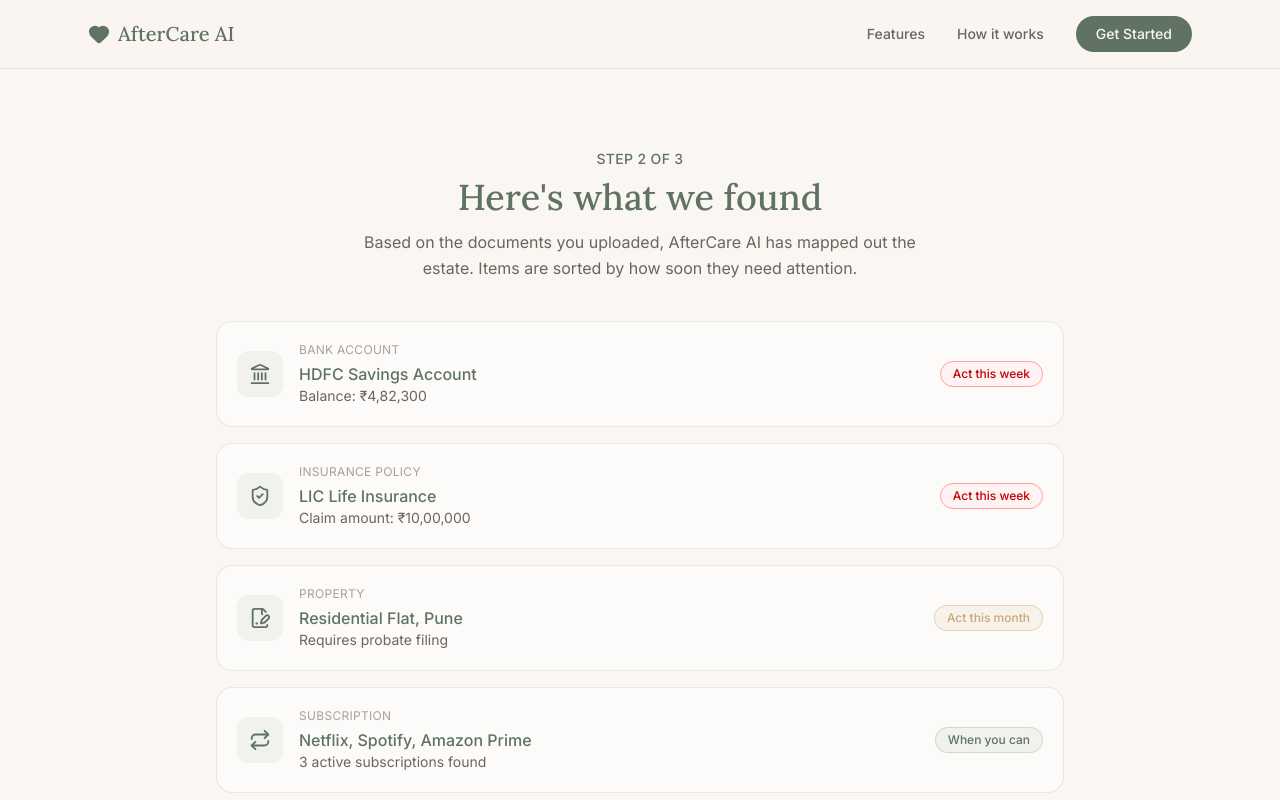
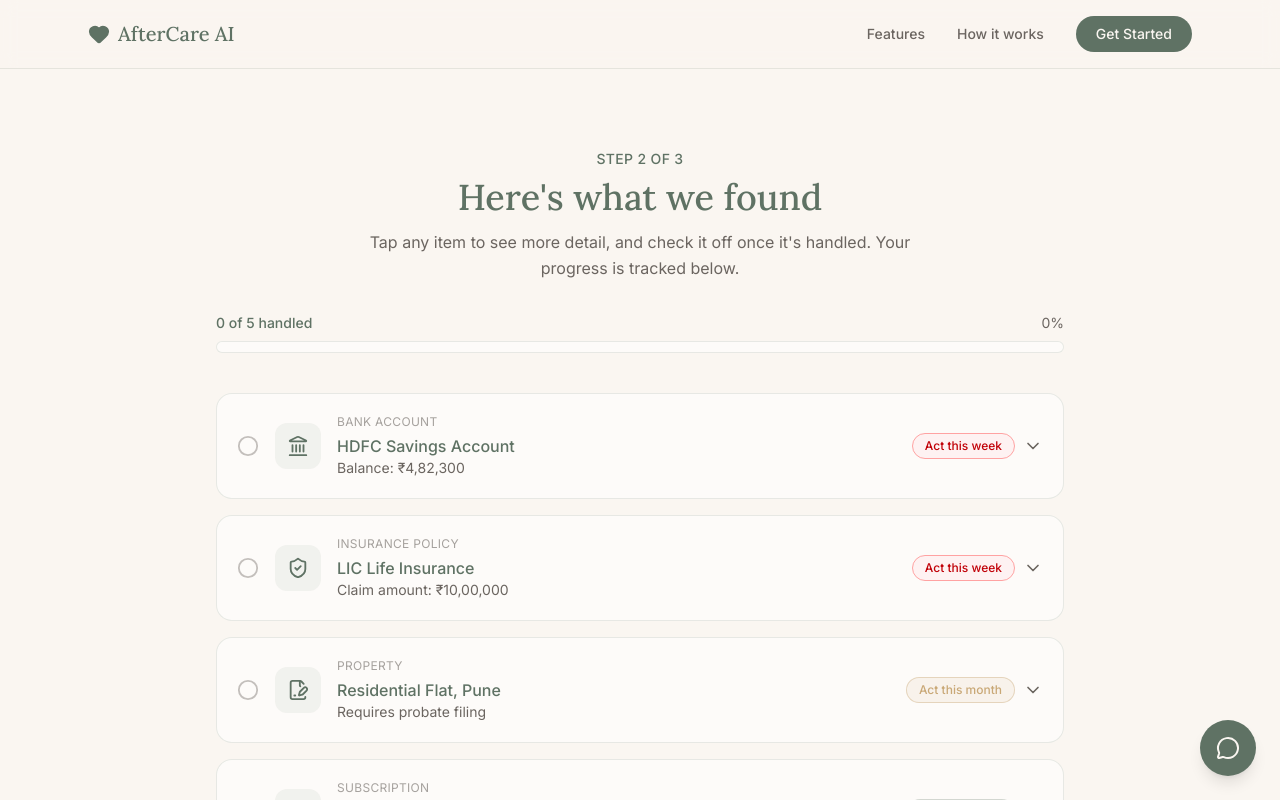
Before and after one commit to Sonali8706/hackathon-shell, a React (Vite) app: page /mapper in a window 1280 px wide. Shown: the top 800 px of the page. Built offline with nearby package versions, Linux system fonts and the light colour scheme.

Commit message:
added interactive stats, mapper progress tracking, and AI chat widget

```diff
--- a/src/App.jsx
+++ b/src/App.jsx
@@ -7,6 +7,7 @@
 import Letters from './pages/Letters'
 import Timeline from './pages/Timeline'
 import Family from './pages/Family'
+import AskWidget from './components/AskWidget'
 
 function App() {
   return (
@@ -21,6 +22,7 @@
         <Route path="/family" element={<Family />} />
       </Routes>
       <Footer />
+      <AskWidget />
     </BrowserRouter>
   )
 }
--- /dev/null
+++ b/src/components/AskWidget.jsx
@@ -0,0 +1,80 @@
+import { useState } from 'react'
+import { MessageCircle, X, Send, Sparkles } from 'lucide-react'
+
+const faq = [
+  { keywords: ['deadline', 'time', 'urgent', 'when'], answer: "Most banks require death intimation within 7 days, and insurance claims should be filed within 30 days. Check your Deadline Tracker page for a full breakdown specific to your situation." },
+  { keywords: ['letter', 'draft', 'write', 'closure'], answer: "Head to the Document Generator page — choose the institution (bank, insurance, property office, or subscription), and AfterCare AI will draft a ready-to-send letter for you." },
+  { keywords: ['hidden', 'dormant', 'unclaimed', 'forgotten'], answer: "AfterCare AI scans your uploaded documents for accounts with no recent activity. In India alone, ₹78,213 crore sits unclaimed in banks (RBI, 2024) — often forgotten PPF or savings accounts." },
+  { keywords: ['family', 'member', 'help', 'collaborate'], answer: "You can invite family members from the Family Workspace page. Each person gets assigned tasks, and everyone can see what's done and what's pending." },
+  { keywords: ['upload', 'document', 'file'], answer: "You can upload anything — a bank statement, insurance paper, property deed, or even a photo of a passbook. No need to organize anything beforehand." },
+  { keywords: ['secure', 'safe', 'privacy', 'data'], answer: "Your documents are processed securely and never shared without consent. Privacy is core to how AfterCare AI is built." },
+]
+
+const fallback = "I'm here to help with anything related to accounts, documents, deadlines, or family tasks. Try asking about 'deadlines', 'hidden accounts', or 'closure letters'."
+
+export default function AskWidget() {
+  const [open, setOpen] = useState(false)
+  const [input, setInput] = useState('')
+  const [messages, setMessages] = useState([
+    { from: 'ai', text: "Hi, I'm AfterCare AI. Ask me anything about your estate, deadlines, or documents." },
+  ])
+
+  function handleSend(e) {
+    e.preventDefault()
+    if (!input.trim()) return
+
+    const userMessage = { from: 'user', text: input }
+    const lower = input.toLowerCase()
+    const match = faq.find((item) => item.keywords.some((kw) => lower.includes(kw)))
+    const aiMessage = { from: 'ai', text: match ? match.answer : fallback }
+
+    setMessages((prev) => [...prev, userMessage, aiMessage])
+    setInput('')
+  }
+
+  return (
+    <div className="fixed bottom-6 right-6 z-50">
+      {open && (
+        <div className="mb-3 w-80 bg-white rounded-2xl border border-sage/20 shadow-xl overflow-hidden animate-fade-in-up flex flex-col" style={{ maxHeight: '420px' }}>
+          <div className="bg-sage-dark text-cream px-4 py-3 flex items-center gap-2">
+            <Sparkles size={18} />
+            <span className="font-medium text-sm">AfterCare AI Assistant</span>
+          </div>
+          <div className="flex-1 overflow-y-auto p-4 space-y-3 text-sm" style={{ minHeight: '180px' }}>
+            {messages.map((msg, i) => (
+              <div
+                key={i}
+                className={`p-3 rounded-xl leading-relaxed ${
+                  msg.from === 'ai'
+                    ? 'bg-sage/10 text-warm-gray'
+                    : 'bg-sage-dark text-cream ml-auto'
+                }`}
+                style={{ maxWidth: '85%', marginLeft: msg.from === 'user' ? 'auto' : '0' }}
+              >
+                {msg.text}
+              </div>
+            ))}
+          </div>
+          <form onSubmit={handleSend} className="border-t border-sage/10 p-3 flex gap-2">
+            <input
+              value={input}
+              onChange={(e) => setInput(e.target.value)}
+              placeholder="Ask a question..."
+              className="flex-1 bg-cream rounded-full px-4 py-2 text-sm outline-none border border-sage/20"
+            />
+            <button type="submit" className="bg-sage-dark text-cream p-2 rounded-full hover:bg-sage transition">
+              <Send size={16} />
+            </button>
+          </form>
+        </div>
+      )}
+
+      <button
+        onClick={() => setOpen(!open)}
+        className="bg-sage-dark text-cream w-14 h-14 rounded-full shadow-lg flex items-center justify-center hover:bg-sage transition hover:scale-105"
+      >
+        {open ? <X size={24} /> : <MessageCircle size={24} />}
+      </button>
+    </div>
+  )
+}
--- a/src/pages/Mapper.jsx
+++ b/src/pages/Mapper.jsx
@@ -1,13 +1,28 @@
-import { Info } from 'lucide-react'
+import { useState } from 'react'
 import { Link } from 'react-router-dom'
-import { Landmark, ShieldCheck, FileSignature, Repeat, AlertTriangle, ArrowRight } from 'lucide-react'
+import { Landmark, ShieldCheck, FileSignature, Repeat, AlertTriangle, ArrowRight, ChevronDown, CheckCircle2, Circle, Info } from 'lucide-react'
 
-const discoveredItems = [
-  { type: 'Bank Account', name: 'HDFC Savings Account', detail: 'Balance: ₹4,82,300', urgency: 'high', icon: Landmark },
-  { type: 'Insurance Policy', name: 'LIC Life Insurance', detail: 'Claim amount: ₹10,00,000', urgency: 'high', icon: ShieldCheck },
-  { type: 'Property', name: 'Residential Flat, Pune', detail: 'Requires probate filing', urgency: 'medium', icon: FileSignature },
-  { type: 'Subscription', name: 'Netflix, Spotify, Amazon Prime', detail: '3 active subscriptions found', urgency: 'low', icon: Repeat },
-  { type: 'Dormant Account', name: 'SBI PPF Account', detail: 'Possibly forgotten — last activity 4 years ago', urgency: 'high', icon: AlertTriangle },
+const initialItems = [
+  {
+    type: 'Bank Account', name: 'HDFC Savings Account', detail: 'Balance: ₹4,82,300', urgency: 'high', icon: Landmark,
+    extra: 'Last transaction recorded on 1 May 2026. To close this account, the nominee must submit a death certificate, ID proof, and a closure request letter at the FC Road, Pune branch.',
+  },
+  {
+    type: 'Insurance Policy', name: 'LIC Life Insurance', detail: 'Claim amount: ₹10,00,000', urgency: 'high', icon: ShieldCheck,
+    extra: 'Policy was active with premiums paid until December 2025. Claim must be intimated to LIC within 30 days for fastest processing.',
+  },
+  {
+    type: 'Property', name: 'Residential Flat, Pune', detail: 'Requires probate filing', urgency: 'medium', icon: FileSignature,
+    extra: 'Mutation of property records is required before the flat can be sold or transferred. This involves the local Sub-Registrar office.',
+  },
+  {
+    type: 'Subscription', name: 'Netflix, Spotify, Amazon Prime', detail: '3 active subscriptions found', urgency: 'low', icon: Repeat,
+    extra: 'These were detected from recurring debit entries in the bank statement. Each can be cancelled directly from the respective app or via a closure email.',
+  },
+  {
+    type: 'Dormant Account', name: 'SBI PPF Account', detail: 'Possibly forgotten — last activity 4 years ago', urgency: 'high', icon: AlertTriangle,
+    extra: 'No deposits or withdrawals recorded in 4 years. Combined with RBI data showing ₹78,213 Cr in unclaimed deposits nationally, this is exactly the kind of account families lose track of.',
+  },
 ]
 
 const urgencyStyles = {
@@ -23,40 +38,101 @@
 }
 
 export default function Mapper() {
+  const [items, setItems] = useState(initialItems.map((item) => ({ ...item, resolved: false })))
+  const [expandedIndex, setExpandedIndex] = useState(null)
+
+  const resolvedCount = items.filter((i) => i.resolved).length
+  const progress = Math.round((resolvedCount / items.length) * 100)
+
+  function toggleResolved(index, e) {
+    e.stopPropagation()
+    setItems((prev) => prev.map((item, i) => (i === index ? { ...item, resolved: !item.resolved } : item)))
+  }
+
+  function toggleExpand(index) {
+    setExpandedIndex((prev) => (prev === index ? null : index))
+  }
+
   return (
-    <div className="max-w-4xl mx-auto px-6 py-20 text-warm-gray">
-      <div className="text-center mb-10">
+    <div className="max-w-4xl mx-auto px-6 py-20 text-warm-gray animate-fade-in">
+      <div className="text-center mb-8">
         <p className="text-sage-dark font-medium mb-2 tracking-wide text-sm uppercase">Step 2 of 3</p>
         <h1 className="font-serif text-3xl md:text-4xl text-sage-dark mb-3">
           Here's what we found
         </h1>
         <p className="max-w-xl mx-auto leading-relaxed">
-          Based on the documents you uploaded, AfterCare AI has mapped out the
-          estate. Items are sorted by how soon they need attention.
+          Tap any item to see more detail, and check it off once it's handled.
+          Your progress is tracked below.
         </p>
       </div>
 
-      <div className="space-y-4 mb-12">
-        {discoveredItems.map((item, index) => {
+      {/* Progress bar */}
+      <div className="mb-10">
+        <div className="flex justify-between text-sm mb-2">
+          <span className="font-medium text-sage-dark">{resolvedCount} of {items.length} handled</span>
+          <span>{progress}%</span>
+        </div>
+        <div className="w-full bg-white/60 rounded-full h-3 overflow-hidden border border-sage/20">
+          <div
+            className="bg-sage-dark h-full rounded-full transition-all duration-500"
+            style={{ width: `${progress}%` }}
+          />
+        </div>
+      </div>
+
+      <div className="space-y-4 mb-8">
+        {items.map((item, index) => {
           const Icon = item.icon
           return (
-            <div key={index} className="flex items-center justify-between bg-white/60 border border-sage/20 rounded-2xl p-5">
+            <div
+              key={index}
+              className={`bg-white/60 border rounded-2xl overflow-hidden transition ${item.resolved ? 'border-sage/40 opacity-60' : 'border-sage/20'}`}
+            >
+              <div
+                onClick={() => toggleExpand(index)}
+                className="flex items-center justify-between p-5 cursor-pointer"
+              >
                 <div className="flex items-center gap-4">
+                  <button onClick={(e) => toggleResolved(index, e)}>
+                    {item.resolved ? (
+                      <CheckCircle2 size={22} className="text-sage-dark" />
+                    ) : (
+                      <Circle size={22} className="text-warm-gray/40" />
+                    )}
+                  </button>
                   <div className="bg-sage/10 p-3 rounded-xl text-sage-dark">
                     <Icon size={22} />
                   </div>
                   <div>
                     <p className="text-xs uppercase tracking-wide text-warm-gray/60 mb-1">{item.type}</p>
-                  <p className="font-medium text-sage-dark">{item.name}</p>
+                    <p className={`font-medium text-sage-dark ${item.resolved ? 'line-through' : ''}`}>{item.name}</p>
                     <p className="text-sm">{item.detail}</p>
                   </div>
                 </div>
-              <span className={`text-xs font-medium px-3 py-1 rounded-full border ${urgencyStyles[item.urgency]} whitespace-nowrap`}>
+                <div className="flex items-center gap-2">
+                  <span className={`text-xs font-medium px-3 py-1 rounded-full border ${urgencyStyles[item.urgency]} whitespace-nowrap hidden md:inline`}>
                     {urgencyLabels[item.urgency]}
                   </span>
+                  <ChevronDown size={20} className={`transition-transform ${expandedIndex === index ? 'rotate-180' : ''}`} />
+                </div>
+              </div>
+              {expandedIndex === index && (
+                <div className="px-5 pb-5 text-sm leading-relaxed border-t border-sage/10 pt-4">
+                  {item.extra}
+                </div>
+              )}
             </div>
           )
         })}
+      </div>
+
+      <div className="bg-accent/10 border border-accent/30 rounded-2xl p-5 mb-12 flex items-start gap-3">
+        <Info className="text-accent flex-shrink-0 mt-0.5" size={20} />
+        <p className="text-sm leading-relaxed">
+          <span className="font-medium text-sage-dark">Did you know? </span>
+          As of 2024, banks in India are holding ₹78,213 crore in unclaimed deposits (RBI).
+          The SBI PPF account above is exactly the kind of dormant asset families never discover — until it's too late.
+        </p>
       </div>
 
       <div className="text-center">
@@ -68,15 +144,6 @@
           <ArrowRight size={20} />
         </Link>
       </div>
-      <div className="bg-accent/10 border border-accent/30 rounded-2xl p-5 mb-12 flex items-start gap-3">
-        <Info className="text-accent flex-shrink-0 mt-0.5" size={20} />
-        <p className="text-sm leading-relaxed">
-          <span className="font-medium text-sage-dark">Did you know? </span>
-          As of 2024, banks in India are holding ₹78,213 crore in unclaimed deposits (RBI).
-          The SBI PPF account flagged above is exactly the kind of dormant asset families
-          never discover — until it's too late.
-        </p>
-      </div>
     </div>
   )
 }
```
Also changed, not shown: src/pages/Home.jsx (+41 -12 lines). Lines whose indentation alone changed are shown as unchanged.
